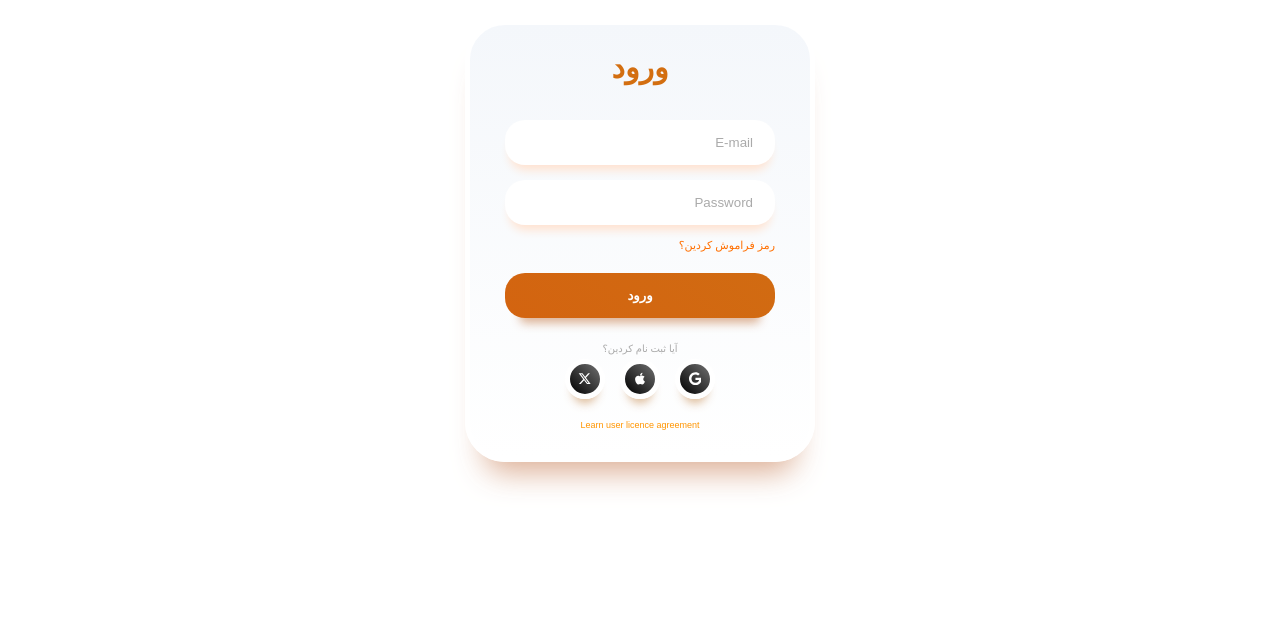
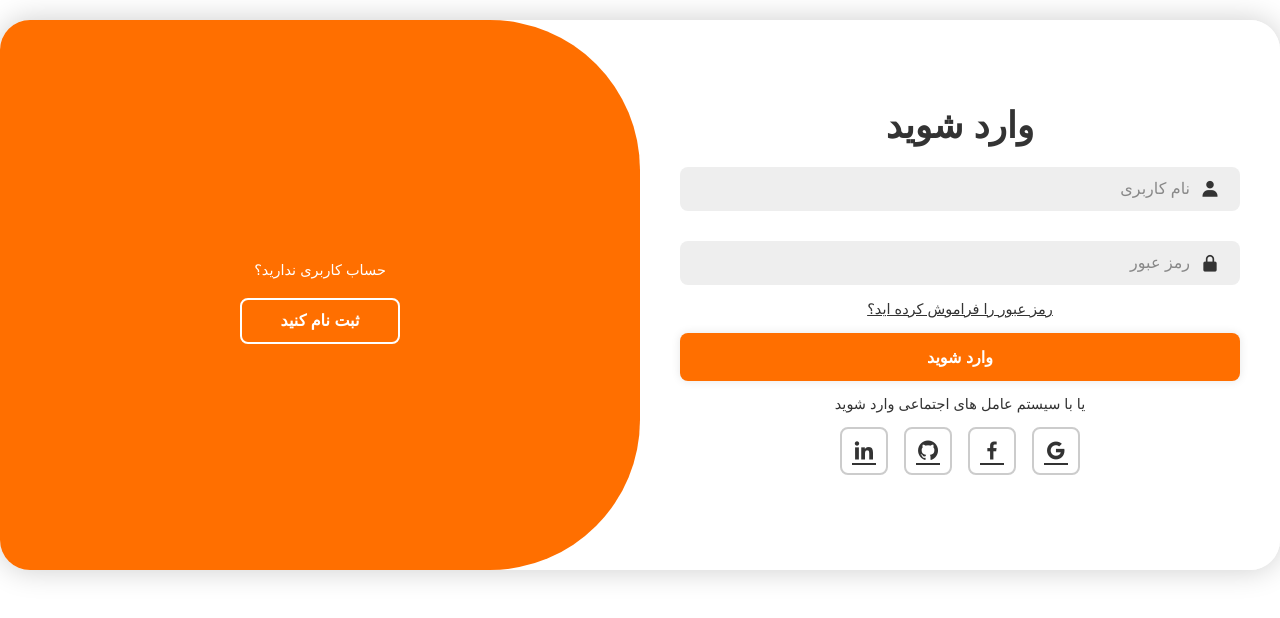
Before and after one commit to MHdi123/Laptop-shopping-site, a plain HTML site: page login.html in a window 1280 px wide. Drawn offline with nearby package versions, Linux system fonts and the light colour scheme.

Commit message:
Update Files

```diff
--- a/login.html
+++ b/login.html
@@ -1,41 +1,90 @@
 <!DOCTYPE html>
-<html lang="fa">
+<html lang="en">
 <head>
     <meta charset="UTF-8">
     <meta name="viewport" content="width=device-width, initial-scale=1.0">
+    <title>Login/Signup Form</title>
     <link rel="stylesheet" href="style.css">
-    <title>ورود</title>
+    <link href='https://unpkg.com/boxicons@2.1.4/css/boxicons.min.css' rel='stylesheet'>
 </head>
 <body>
-<div class="container">
-    <div class="heading">ورود</div>
-    <form action="" class="form">
-      <input required="" class="input" type="email" name="email" id="email" placeholder="E-mail">
-      <input required="" class="input" type="password" name="password" id="password" placeholder="Password">
-      <span class="forgot-password"><a href="#">رمز فراموش کردین؟</a></span>
-      <input class="login-button" type="submit" value="ورود">
+    <div class="container">
+        <div class="form-box login">
+            <form action="#">
+                <h1>وارد شوید</h1>
+                <div class="input-box">
+                    <input type="text" placeholder="نام کاربری" required>
+                    <i class='bx bxs-user'></i>
+                </div>
+                <div class="input-box">
+                    <input type="password" placeholder="رمز عبور" required>
+                    <i class='bx bxs-lock-alt' ></i>
+                </div>
+                <div class="forgot-link">
+                    <a href="#">رمز عبور را فراموش کرده اید؟</a>
+                </div>
+                <button type="submit" class="btn">وارد شوید</button>
+                <p>یا با سیستم عامل های اجتماعی وارد شوید</p>
+                <div class="social-icons">
+                    <a href="#"><i class='bx bxl-google' ></i></a>
+                    <a href="#"><i class='bx bxl-facebook' ></i></a>
+                    <a href="#"><i class='bx bxl-github' ></i></a>
+                    <a href="#"><i class='bx bxl-linkedin' ></i></a>
+                </div>
+            </form>
+        </div>
 
-    </form>
-    <div class="social-account-container">
-        <span class="title">آیا ثبت نام کردین؟</span>
-        <div class="social-accounts">
-          <button class="social-button google">
-            <svg class="svg" xmlns="http://www.w3.org/2000/svg" height="1em" viewBox="0 0 488 512">
-              <path d="M488 261.8C488 403.3 391.1 504 248 504 110.8 504 0 393.2 0 256S110.8 8 248 8c66.8 0 123 24.5 166.3 64.9l-67.5 64.9C258.5 52.6 94.3 116.6 94.3 256c0 86.5 69.1 156.6 153.7 156.6 98.2 0 135-70.4 140.8-106.9H248v-85.3h236.1c2.3 12.7 3.9 24.9 3.9 41.4z"></path>
-            </svg></button>
-          <button class="social-button apple">
-            <svg class="svg" xmlns="http://www.w3.org/2000/svg" height="1em" viewBox="0 0 384 512">
-              <path d="M318.7 268.7c-.2-36.7 16.4-64.4 50-84.8-18.8-26.9-47.2-41.7-84.7-44.6-35.5-2.8-74.3 20.7-88.5 20.7-15 0-49.4-19.7-76.4-19.7C63.3 141.2 4 184.8 4 273.5q0 39.3 14.4 81.2c12.8 36.7 59 126.7 107.2 125.2 25.2-.6 43-17.9 75.8-17.9 31.8 0 48.3 17.9 76.4 17.9 48.6-.7 90.4-82.5 102.6-119.3-65.2-30.7-61.7-90-61.7-91.9zm-56.6-164.2c27.3-32.4 24.8-61.9 24-72.5-24.1 1.4-52 16.4-67.9 34.9-17.5 19.8-27.8 44.3-25.6 71.9 26.1 2 49.9-11.4 69.5-34.3z"></path>
-            </svg>
-          </button>
-          <button class="social-button twitter">
-            <svg class="svg" xmlns="http://www.w3.org/2000/svg" height="1em" viewBox="0 0 512 512">
-              <path d="M389.2 48h70.6L305.6 224.2 487 464H345L233.7 318.6 106.5 464H35.8L200.7 275.5 26.8 48H172.4L272.9 180.9 389.2 48zM364.4 421.8h39.1L151.1 88h-42L364.4 421.8z"></path>
-            </svg>
-          </button>
+        <div class="form-box register">
+            <form action="#">
+                <h1>ثبت نام</h1>
+                <div class="input-box">
+                    <input type="text" placeholder="نام کاربری" required>
+                    <i class='bx bxs-user'></i>
+                </div>
+                <div class="input-box">
+                    <input type="email" placeholder="ایمیل" required>
+                    <i class='bx bxs-envelope' ></i>
+                </div>
+                <div class="input-box">
+                    <input type="password" placeholder="پسورد" required>
+                    <i class='bx bxs-lock-alt' ></i>
+                </div>
+                <button type="submit" class="btn">ثبت نام</button>
+                <p>یا در پلتفرم های اجتماعی ثبت نام کنید</p>
+                <div class="social-icons">
+                    <a href="#"><i class='bx bxl-google' ></i></a>
+                    <a href="#"><i class='bx bxl-facebook' ></i></a>
+                    <a href="#"><i class='bx bxl-github' ></i></a>
+                    <a href="#"><i class='bx bxl-linkedin' ></i></a>
+                </div>
+            </form>
         </div>
-      </div>
-      <span class="agreement"><a href="#">Learn user licence agreement</a></span>
-  </div>
+
+        <div class="toggle-box">
+            <div class="toggle-panel toggle-left">
+                <p>حساب کاربری ندارید؟</p>
+                <button class="btn register-btn">ثبت نام کنید</button>
+            </div>
+
+            <div class="toggle-panel toggle-right">
+                <p>از قبل حساب کاربری دارید؟</p>
+                <button class="btn login-btn">وارد شوید</button>
+            </div>
+        </div>
+    </div>
+
+    <script>
+      const container = document.querySelector('.container');
+const registerBtn = document.querySelector('.register-btn');
+const loginBtn = document.querySelector('.login-btn');
+
+registerBtn.addEventListener('click', () => {
+    container.classList.add('active');
+})
+
+loginBtn.addEventListener('click', () => {
+    container.classList.remove('active');
+})
+    </script>
 </body>
 </html>
--- a/style.css
+++ b/style.css
@@ -304,8 +304,9 @@ body.dark-mode {
     margin: 10px 0;
     color: #666;
 }
-.btn {
+.btn2 {
     display: inline-block;
+    text-align: center;
     padding: 10px 15px;
     background: #ff6f00;
     color: #fff;
@@ -315,8 +316,9 @@ body.dark-mode {
     cursor: pointer;
     margin: 15px 19px 0 0;
 }
-.btn:hover {
-    background: #e65c00;
+.btn2:hover {
+    background: #fff;
+    color:#ff6f00 ;
 }
 .image img {
     max-width: 350px;
@@ -391,7 +393,7 @@ body.dark-mode {
 }
 .advantage-item i {
     font-size: 40px;
-    color: rgb(255, 111, 0);
+    color: #ff6f00;
     margin-bottom: 10px;
 }
 .advantage-item p {
@@ -452,147 +454,226 @@ body.dark-mode {
         }
     }
     /*********************ورود*************/
-    .container {
-        max-width: 350px;
-        width: 90%; /* برای دستگاه‌های کوچکتر */
-        background: linear-gradient(0deg, rgb(255, 255, 255) 0%, rgb(244, 247, 251) 100%);
-        border-radius: 40px;
-        padding: 25px 35px;
-        border: 5px solid rgb(255, 255, 255);
-        box-shadow: rgba(215, 163, 133, 0.88) 0px 30px 30px -20px;
-        margin: 20px auto;
+    @import url('https://fonts.googleapis.com/css2?family=Poppins:ital,wght@0,100;0,200;0,300;0,400;0,500;0,600;0,700;0,800;0,900;1,100;1,200;1,300;1,400;1,500;1,600;1,700;1,800;1,900&display=swap');
+
+
+    .container{
+        position: relative;
+        width: 100%;
+        height: 550px;
+        background: #fff;
+        margin: 20px;
+        border-radius: 30px;
+        box-shadow: 0 0 30px rgba(0, 0, 0, .2);
+        overflow: hidden;
     }
 
-  .heading {
-    text-align: center;
-    font-weight: 900;
-    font-size: 30px;
-    color: rgb(211, 110, 16);
+        .container h1{
+            font-size: 36px;
+            margin: -10px 0;
         }
 
-  .form {
-    margin-top: 20px;
+        .container p{
+            font-size: 14.5px;
+            margin: 15px 0;
         }
 
-  .form .input {
-    width: 100%;
-    background: white;
-    border: none;
-    padding: 15px 20px;
-    border-radius: 20px;
-    margin-top: 15px;
-    box-shadow: #ffe2cf 0px 10px 10px -5px;
-    border-inline: 2px solid transparent;
+    form{ width: 100%; }
+
+    .form-box{
+        position: absolute;
+        right: 0;
+        width: 50%;
+        height: 100%;
+        background: #fff;
+        display: flex;
+        align-items: center;
+        color: #333;
+        text-align: center;
+        padding: 40px;
+        z-index: 1;
+        transition: .6s ease-in-out 1.2s, visibility 0s 1s;
     }
 
-  .form .input::-moz-placeholder {
-    color: rgb(170, 170, 170);
+        .container.active .form-box{ right: 50%; }
+
+        .form-box.register{ visibility: hidden; }
+            .container.active .form-box.register{ visibility: visible; }
+
+    .input-box{
+        position: relative;
+        margin: 30px 0;
     }
 
-  .form .input::placeholder {
-    color: rgb(170, 170, 170);
+        .input-box input{
+            width: 100%;
+            padding: 13px 50px 13px 20px;
+            background: #eee;
+            border-radius: 8px;
+            border: none;
+            outline: none;
+            font-size: 16px;
+            color: #333;
+            font-weight: 500;
         }
 
-  .form .input:focus {
-    outline: none;
-    border-inline: 2px solid #d15e12;
+            .input-box input::placeholder{
+                color: #888;
+                font-weight: 400;
             }
 
-  .form .forgot-password {
-    display: block;
-    margin-top: 10px;
-    margin-left: 10px;
+        .input-box i{
+            position: absolute;
+            right: 20px;
+            top: 50%;
+            transform: translateY(-50%);
+            font-size: 20px;
         }
 
-  .form .forgot-password a {
-    font-size: 11px;
-    color: #ff6f00;
-    text-decoration: none;
+    .forgot-link{ margin: -15px 0 15px; }
+        .forgot-link a{
+            font-size: 14.5px;
+            color: #333;
         }
 
-  .form .login-button {
-    display: block;
+    .btn{
         width: 100%;
-    font-weight: bold;
-    background: linear-gradient(45deg, rgb(211, 100, 16) 0%, rgb(209, 107, 18) 100%);
-    color: white;
-    padding-block: 15px;
-    margin: 20px auto;
-    border-radius: 20px;
-    box-shadow: rgba(215, 166, 133, 0.878) 0px 20px 10px -15px;
+        height: 48px;
+        background: #ff6f00;
+        border-radius: 8px;
+        box-shadow: 0 0 10px rgba(0, 0, 0, .1);
         border: none;
-    transition: all 0.2s ease-in-out;
+        cursor: pointer;
+        font-size: 16px;
+        color: #fff;
+        font-weight: 600;
     }
 
-  .form .login-button:hover {
-    transform: scale(1.03);
-    box-shadow: rgba(215, 167, 133, 0.878) 0px 23px 10px -20px;
+    .social-icons{
+        display: flex;
+        justify-content: center;
     }
 
-  .form .login-button:active {
-    transform: scale(0.95);
-    box-shadow: rgba(215, 167, 133, 0.878) 0px 15px 10px -10px;
+        .social-icons a{
+            display: inline-flex;
+            padding: 10px;
+            border: 2px solid #ccc;
+            border-radius: 8px;
+            font-size: 24px;
+            color: #333;
+            margin: 0 8px;
         }
 
-  .social-account-container {
-    margin-top: 25px;
+    .toggle-box{
+        position: absolute;
+        width: 100%;
+        height: 100%;
     }
 
-  .social-account-container .title {
-    display: block;
-    text-align: center;
-    font-size: 10px;
-    color: rgb(170, 170, 170);
+        .toggle-box::before{
+            content: '';
+            position: absolute;
+            left: -250%;
+            width: 300%;
+            height: 100%;
+            background: #ff6f00;
+            /* border: 2px solid red; */
+            border-radius: 150px;
+            z-index: 2;
+            transition: 1.8s ease-in-out;
         }
 
-  .social-account-container .social-accounts {
-    width: 100%;
+            .container.active .toggle-box::before{ left: 50%; }
+
+    .toggle-panel{
+        position: absolute;
+        width: 50%;
+        height: 100%;
+        /* background: seagreen; */
+        color: #fff;
         display: flex;
+        flex-direction: column;
         justify-content: center;
-    gap: 15px;
-    margin-top: 5px;
+        align-items: center;
+        z-index: 2;
+        transition: .6s ease-in-out;
     }
 
-  .social-account-container .social-accounts .social-button {
-    background: linear-gradient(45deg, rgb(0, 0, 0) 0%, rgb(112, 112, 112) 100%);
-    border: 5px solid white;
-    padding: 5px;
-    border-radius: 50%;
-    width: 40px;
-    aspect-ratio: 1;
-    display: grid;
-    place-content: center;
-    box-shadow: rgba(215, 174, 133, 0.878) 0px 12px 10px -8px;
-    transition: all 0.2s ease-in-out;
+        .toggle-panel.toggle-left{
+            left: 0;
+            transition-delay: 1.2s;
+        }
+            .container.active .toggle-panel.toggle-left{
+                left: -50%;
+                transition-delay: .6s;
             }
 
-  .social-account-container .social-accounts .social-button .svg {
-    fill: white;
-    margin: auto;
+        .toggle-panel.toggle-right{
+            right: -50%;
+            transition-delay: .6s;
+        }
+            .container.active .toggle-panel.toggle-right{
+                right: 0;
+                transition-delay: 1.2s;
             }
 
-  .social-account-container .social-accounts .social-button:hover {
-    transform: scale(1.2);
+        .toggle-panel p{ margin-bottom: 20px; }
+
+        .toggle-panel .btn{
+            width: 160px;
+            height: 46px;
+            background: transparent;
+            border: 2px solid #fff;
+            box-shadow: none;
         }
 
-  .social-account-container .social-accounts .social-button:active {
-    transform: scale(0.9);
+    @media screen and (max-width: 650px){
+        .container{ height: calc(100vh - 40px); }
+
+        .form-box{
+            bottom: 0;
+            width: 100%;
+            height: 70%;
         }
 
-  .agreement {
-    display: block;
-    text-align: center;
-    margin-top: 15px;
+            .container.active .form-box{
+                right: 0;
+                bottom: 30%;
             }
 
-  .agreement a {
-    text-decoration: none;
-    color: #ff9500;
-    font-size: 9px;
+        .toggle-box::before{
+            left: 0;
+            top: -270%;
+            width: 100%;
+            height: 300%;
+            border-radius: 20vw;
         }
-  @media (max-width: 480px) {
-    .container {
-      padding: 20px;
-      max-width: 95%;
+
+            .container.active .toggle-box::before{
+                left: 0;
+                top: 70%;
             }
+
+            .container.active .toggle-panel.toggle-left{
+                left: 0;
+                top: -30%;
             }
+
+        .toggle-panel{
+            width: 100%;
+            height: 30%;
+        }
+            .toggle-panel.toggle-left{ top: 0; }
+            .toggle-panel.toggle-right{
+                right: 0;
+                bottom: -30%;
+            }
+
+                .container.active .toggle-panel.toggle-right{ bottom: 0; }
+    }
+
+    @media screen and (max-width: 400px){
+        .form-box { padding: 20px; }
+
+        .toggle-panel h1{font-size: 30px; }
+    }
```
Also changed, not shown: index.html (+1 -1 lines). Lines whose indentation alone changed are shown as unchanged.
